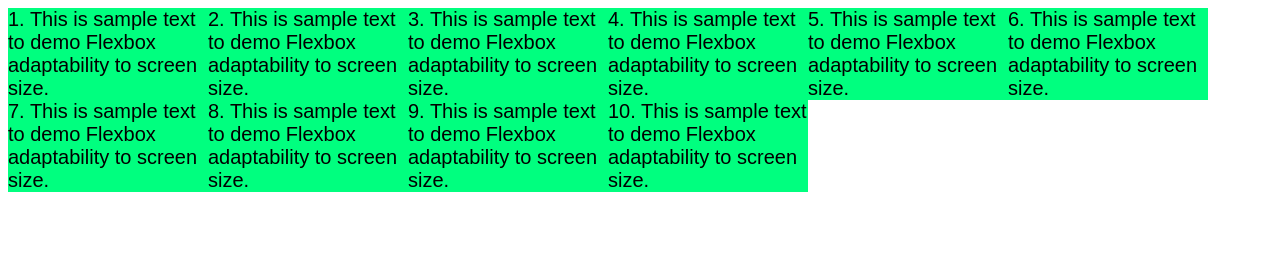
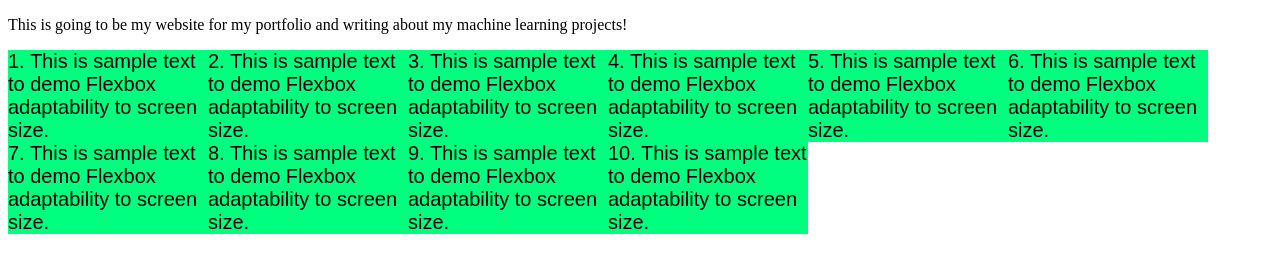
Before and after one commit to d1v1n3g0d/d1v1n3g0d.github.io, a plain HTML site: page index.html in a window 1280 px wide. Drawn offline with Linux system fonts and the light colour scheme.

Commit message:
Add description

```diff
--- a/index.html
+++ b/index.html
@@ -19,6 +19,9 @@
         </style>
     </head>
     <body>
+        <p>
+            This is going to be my website for my portfolio and writing about my machine learning projects!
+        </p>
         <div id="container">
             <div>1. This is sample text to demo Flexbox adaptability to screen size.</div>
             <div>2. This is sample text to demo Flexbox adaptability to screen size.</div>
```
